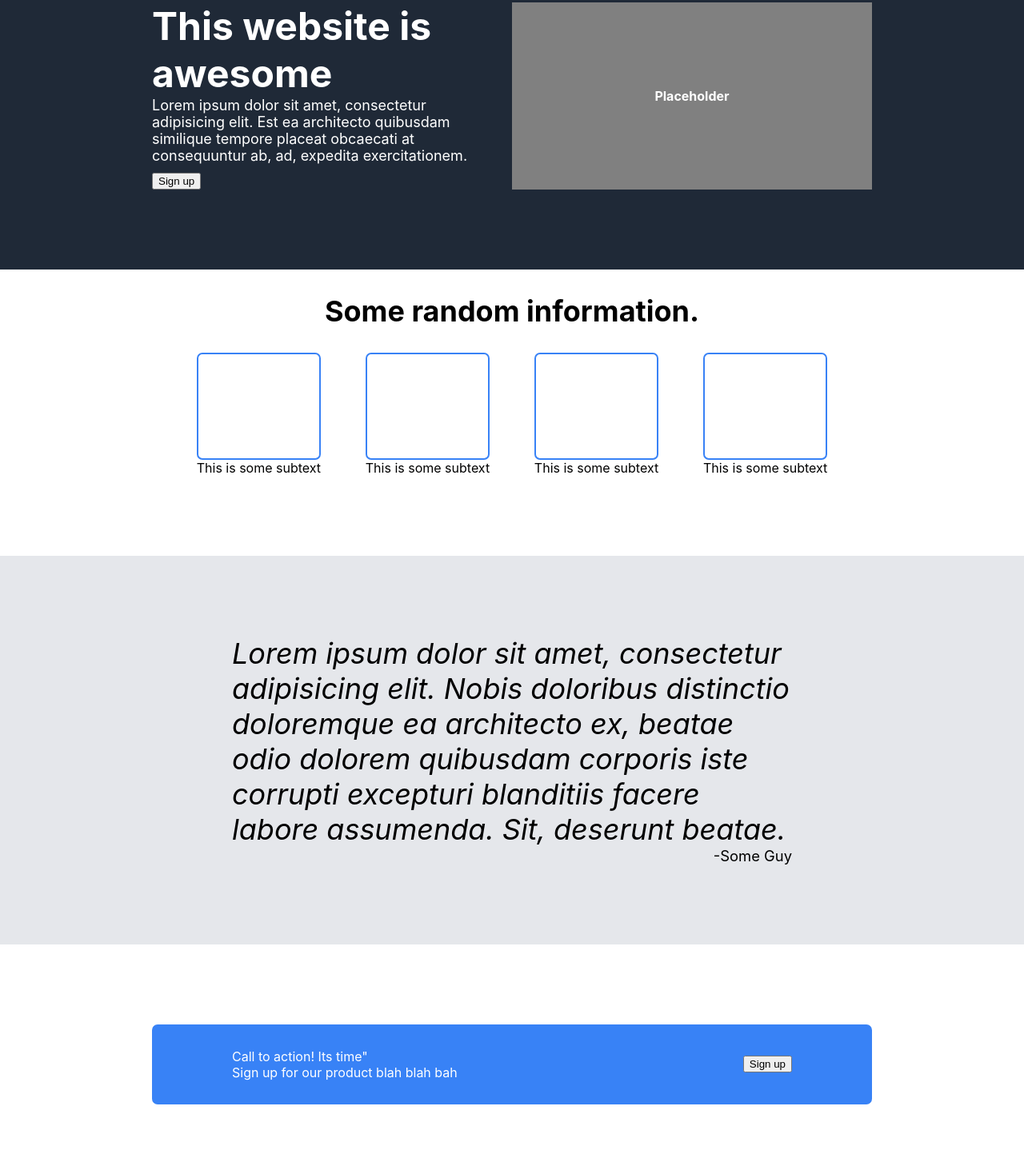
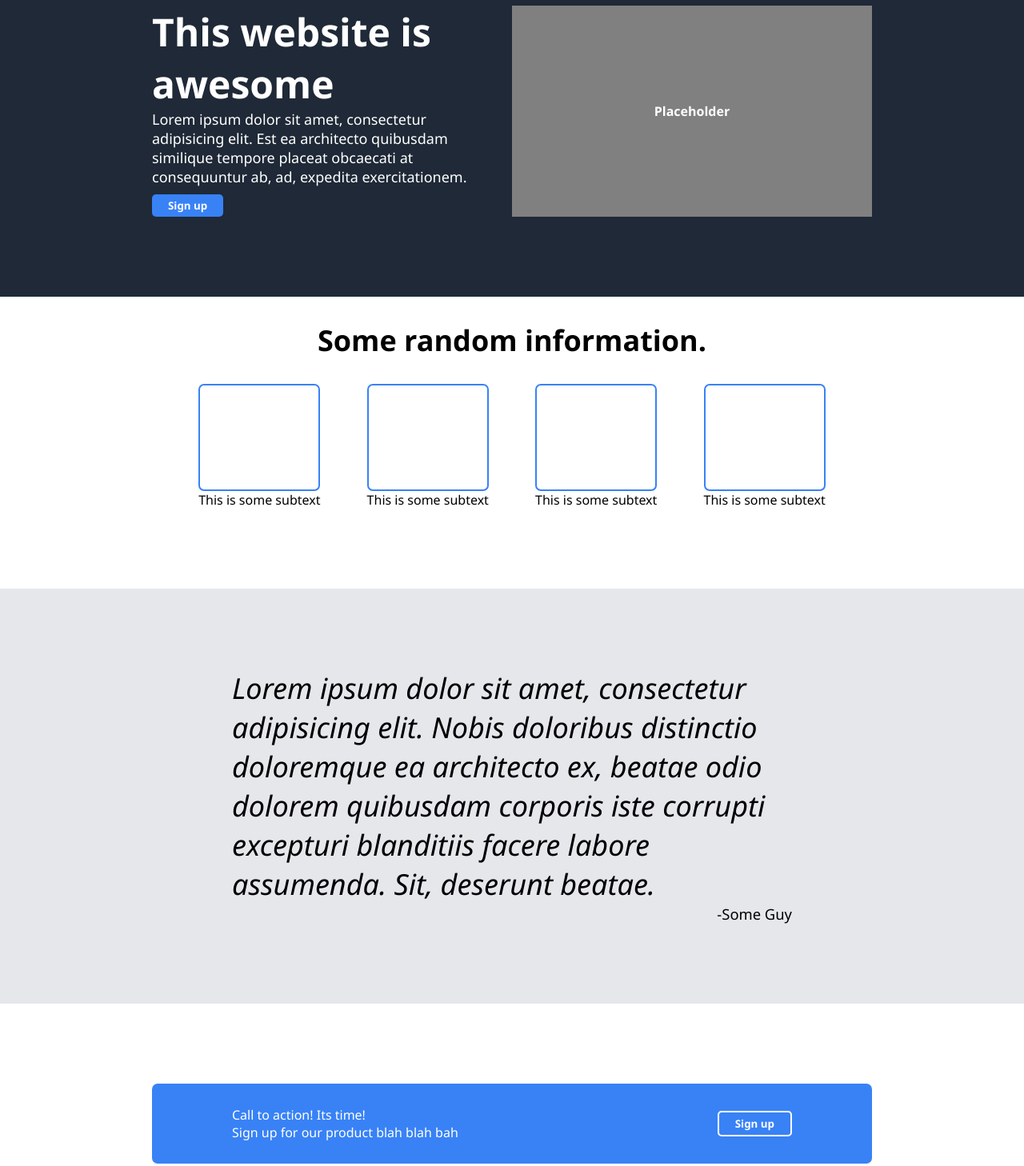
Before and after one commit to darkdefender320/landing-page, a plain HTML site: page index.html in a window 1280 px wide. Shown: the part 142-1600 px from the top of the page at 80% size. Drawn offline with Linux system fonts and the light colour scheme.

Commit message:
Forgot to style the buttons

```diff
--- a/index.html
+++ b/index.html
@@ -24,7 +24,7 @@
                 Est ea architecto quibusdam similique tempore placeat obcaecati at
                 consequuntur ab, ad, expedita exercitationem.
             </p>
-            <button>Sign up</button>
+            <button class="signup-button">Sign up</button>
             </div>
             <div class="header-image"><strong>Placeholder</strong></div>
         </div>
@@ -52,7 +52,7 @@
     <div class="call-to-action-container">
         <div class="button-container">
             <div class="button-desc">
-            <p>Call to action! Its time"</p>
+            <p>Call to action! Its time!</p>
             <p>Sign up for our product blah blah bah</p>
             </div>
             <button class="cta-signup-button">Sign up</button>
--- a/style.css
+++ b/style.css
@@ -1,10 +1,9 @@
 body{
     height: 100vh;
     margin: 0;
-    /* overflow: hidden; */
     display: flex;
     flex-direction: column;
-    font-family: -apple-system, BlinkMacSystemFont, 'Segoe UI', Roboto, Oxygen, Ubuntu, Cantarell, 'Open Sans', 'Helvetica Neue', sans-serif
+    font-family: 'Segoe UI', Tahoma, Verdana, sans-serif;
 }
 
 .header-container{
@@ -59,6 +58,16 @@ li{
     margin: 0 0 10px 0;
 }
 
+.signup-button{
+    padding: 5px 20px 5px 20px;
+    border-radius: 5px;
+    font-family: 'Segoe UI', Tahoma, Geneva, Verdana, sans-serif;
+    font-weight: bold;
+    background-color:#3882f6;
+    color: white;
+    border: 0;
+}
+
 .header-image{
     height: auto;
     width: 450px;
@@ -91,7 +100,7 @@ li{
 .image-placeholder{
     height: 130px;
     width: auto;
-    border: 2px solid #3882f6;;
+    border: 2px solid #3882f6;
     border-radius: 7px;
 }
 
@@ -148,6 +157,16 @@ li{
     margin: 0;
 }
 
+.cta-signup-button{
+    padding: 5px 20px 5px 20px;
+    border-radius: 5px;
+    font-family: 'Segoe UI', Tahoma, Geneva, Verdana, sans-serif;
+    font-weight: bold;
+    background-color:#3882f6;
+    color: white;
+    border: 2px solid white;
+}
+
 footer{
     text-align: center;
     background-color: #1f2937;
```
